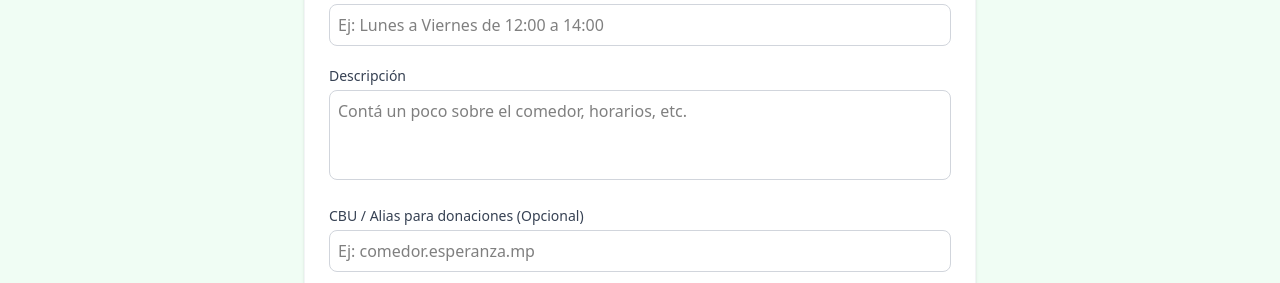
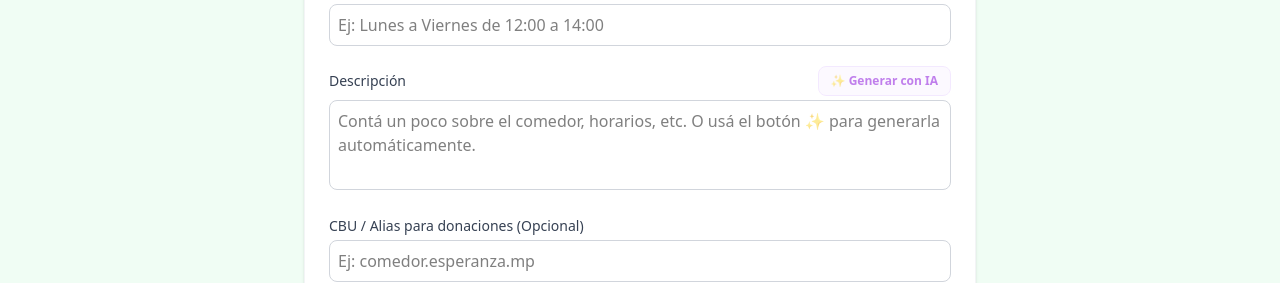
Before and after one commit to diegorlopez-dev/comedores-comunitarios, a React (Vite) app: page /gestionar-comedor in a window 1280 px wide. Shown: the part 377-660 px from the top of the page. Built offline with nearby package versions, Linux system fonts and the light colour scheme; no server answers; the database is empty.

Commit message:
feat: integrar IA (Groq/Llama3) para generar descripcion de comedor automaticamente

```diff
--- a/src/pages/GestionComedor.tsx
+++ b/src/pages/GestionComedor.tsx
@@ -23,6 +23,7 @@ const GestionComedor: React.FC = () => {
   const [guardando, setGuardando] = useState(false);
   const [errorMsg, setErrorMsg] = useState('');
   const [successMsg, setSuccessMsg] = useState('');
+  const [generandoIA, setGenerandoIA] = useState(false);
 
   const navigate = useNavigate();
 
@@ -40,6 +41,47 @@ const GestionComedor: React.FC = () => {
 
   const quitarRequerimiento = (index: number) => {
     setRequerimientos(requerimientos.filter((_, i) => i !== index));
+  };
+
+  const generarDescripcionConIA = async () => {
+    if (!nombre.trim()) {
+      alert('Primero escribí el nombre del comedor para que la IA pueda generar una descripción.');
+      return;
+    }
+    setGenerandoIA(true);
+    try {
+      const habilidadesNombres = requerimientos
+        .map((r) => habilidades.find((h) => h.id === r.habilidad_id)?.nombre)
+        .filter(Boolean)
+        .join(', ');
+
+      const prompt = `Sos un asistente que ayuda a redactar descripciones breves y cálidas para comedores comunitarios en Argentina.
+Generá una descripción de 2 o 3 oraciones para un comedor que se llama "${nombre}"${diasYHorarios ? `, atiende ${diasYHorarios}` : ''}${habilidadesNombres ? ` y necesita voluntarios con habilidades de: ${habilidadesNombres}` : ''}.
+La descripción debe ser en español argentino, empática, destacar el valor social del comedor y animar a la comunidad a participar. No uses signos de exclamación en exceso. No incluyas el nombre del comedor al inicio de la descripción.`;
+
+      const response = await fetch('https://api.groq.com/openai/v1/chat/completions', {
+        method: 'POST',
+        headers: {
+          'Content-Type': 'application/json',
+          'Authorization': `Bearer ${import.meta.env.VITE_GROQ_API_KEY}`,
+        },
+        body: JSON.stringify({
+          model: 'llama3-8b-8192',
+          messages: [{ role: 'user', content: prompt }],
+          max_tokens: 200,
+          temperature: 0.7,
+        }),
+      });
+
+      if (!response.ok) throw new Error('Error al consultar la IA.');
+      const data = await response.json();
+      const textoGenerado = data.choices?.[0]?.message?.content?.trim();
+      if (textoGenerado) setDescripcion(textoGenerado);
+    } catch (err: any) {
+      alert('No se pudo generar la descripción: ' + err.message);
+    } finally {
+      setGenerandoIA(false);
+    }
   };
 
   const handleGuardar = async (e: React.FormEvent) => {
@@ -180,12 +222,32 @@ const GestionComedor: React.FC = () => {
         </div>
 
         <div>
-          <label className="block text-sm font-medium text-gray-700 mb-1">Descripción</label>
+          <div className="flex justify-between items-center mb-1">
+            <label className="block text-sm font-medium text-gray-700">Descripción</label>
+            <button
+              type="button"
+              onClick={generarDescripcionConIA}
+              disabled={generandoIA || !nombre.trim()}
+              className="flex items-center gap-1.5 text-xs font-semibold text-purple-700 bg-purple-50 hover:bg-purple-100 border border-purple-200 px-3 py-1.5 rounded-lg transition disabled:opacity-50 disabled:cursor-not-allowed"
+            >
+              {generandoIA ? (
+                <>
+                  <svg className="animate-spin h-3 w-3" viewBox="0 0 24 24" fill="none">
+                    <circle className="opacity-25" cx="12" cy="12" r="10" stroke="currentColor" strokeWidth="4"/>
+                    <path className="opacity-75" fill="currentColor" d="M4 12a8 8 0 018-8v8z"/>
+                  </svg>
+                  Generando...
+                </>
+              ) : (
+                <>✨ Generar con IA</>
+              )}
+            </button>
+          </div>
           <textarea
             rows={3}
             value={descripcion}
             onChange={(e) => setDescripcion(e.target.value)}
-            placeholder="Contá un poco sobre el comedor, horarios, etc."
+            placeholder="Contá un poco sobre el comedor, horarios, etc. O usá el botón ✨ para generarla automáticamente."
             className="w-full p-2 border border-gray-300 rounded-lg focus:ring-2 focus:ring-green-400 outline-none resize-none"
           />
         </div>
```
